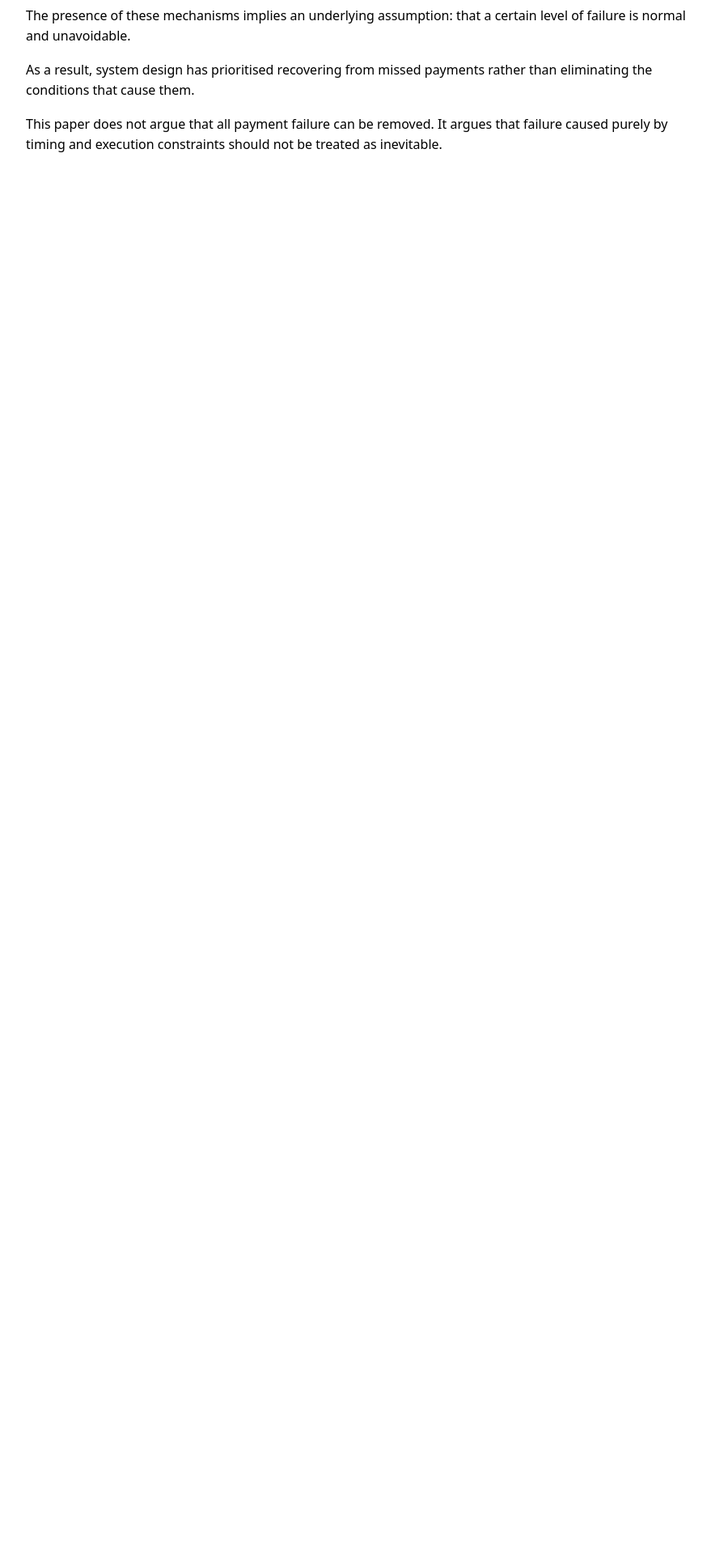
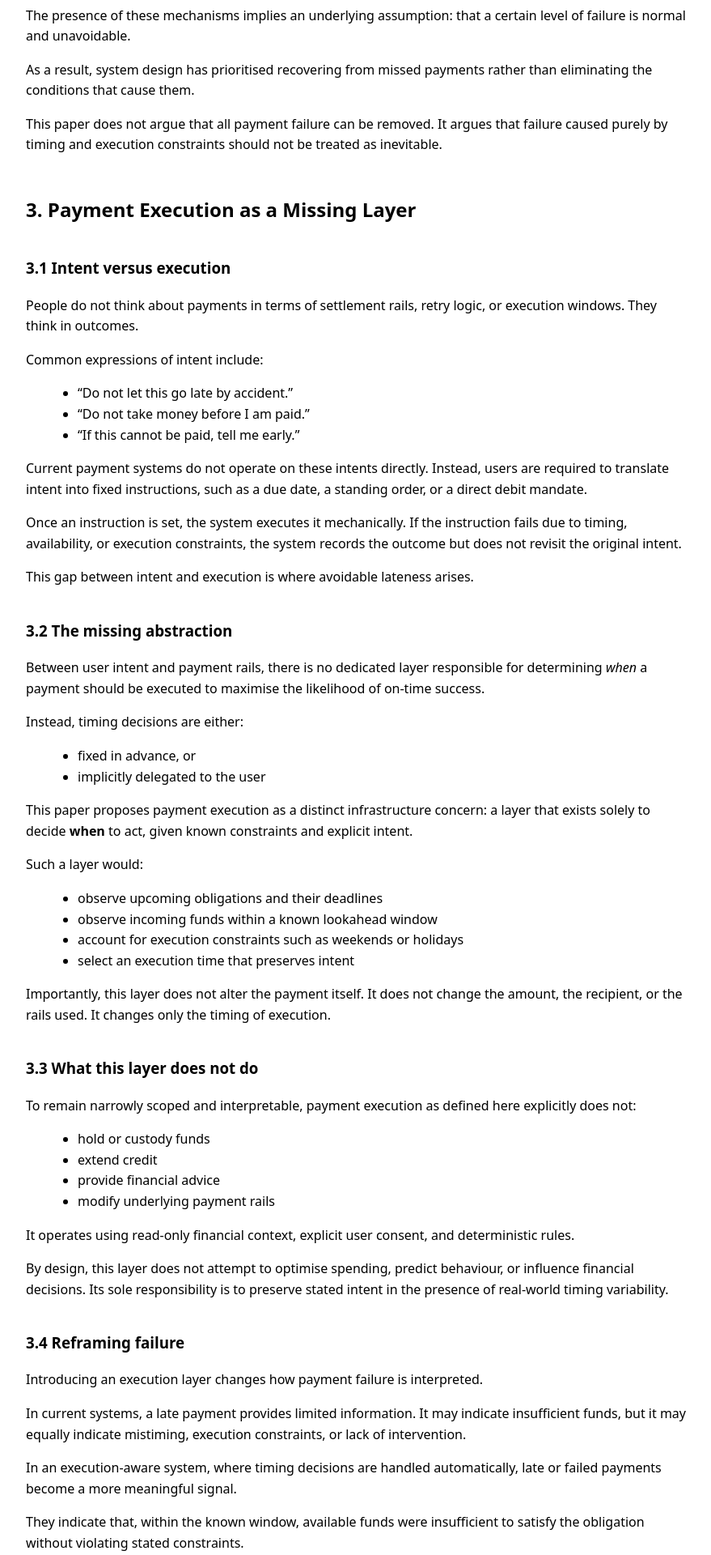
Before and after one commit to tjredstone/payments-execution, a Flask app: page /paper in a window 1280 px wide. Shown: the part 2765-4685 px from the top of the page at 81% size, without its empty margins (8-887 px from the left). Before the commit the page ends 2953 px from the top, so only its background shows below. Run offline with Flask 3, Linux system fonts and the light colour scheme.

Commit message:
Whitepaper section 3

```diff
--- a/templates/paper.html
+++ b/templates/paper.html
@@ -257,6 +257,141 @@
         should not be treated as inevitable.
     </p>
 
+    <!-- SECTION 3 -->
+
+    <h2>3. Payment Execution as a Missing Layer</h2>
+
+    <h3>3.1 Intent versus execution</h3>
+
+    <p>
+        People do not think about payments in terms of settlement rails,
+        retry logic, or execution windows.
+        They think in outcomes.
+    </p>
+
+    <p>
+        Common expressions of intent include:
+    </p>
+
+    <ul>
+        <li>“Do not let this go late by accident.”</li>
+        <li>“Do not take money before I am paid.”</li>
+        <li>“If this cannot be paid, tell me early.”</li>
+    </ul>
+
+    <p>
+        Current payment systems do not operate on these intents directly.
+        Instead, users are required to translate intent into fixed instructions,
+        such as a due date, a standing order, or a direct debit mandate.
+    </p>
+
+    <p>
+        Once an instruction is set, the system executes it mechanically.
+        If the instruction fails due to timing, availability, or execution constraints,
+        the system records the outcome but does not revisit the original intent.
+    </p>
+
+    <p>
+        This gap between intent and execution is where avoidable lateness arises.
+    </p>
+
+    <h3>3.2 The missing abstraction</h3>
+
+    <p>
+        Between user intent and payment rails, there is no dedicated layer
+        responsible for determining <em>when</em> a payment should be executed
+        to maximise the likelihood of on-time success.
+    </p>
+
+    <p>
+        Instead, timing decisions are either:
+    </p>
+
+    <ul>
+        <li>fixed in advance, or</li>
+        <li>implicitly delegated to the user</li>
+    </ul>
+
+    <p>
+        This paper proposes payment execution as a distinct infrastructure concern:
+        a layer that exists solely to decide <strong>when</strong> to act,
+        given known constraints and explicit intent.
+    </p>
+
+    <p>
+        Such a layer would:
+    </p>
+
+    <ul>
+        <li>observe upcoming obligations and their deadlines</li>
+        <li>observe incoming funds within a known lookahead window</li>
+        <li>account for execution constraints such as weekends or holidays</li>
+        <li>select an execution time that preserves intent</li>
+    </ul>
+
+    <p>
+        Importantly, this layer does not alter the payment itself.
+        It does not change the amount, the recipient, or the rails used.
+        It changes only the timing of execution.
+    </p>
+
+    <h3>3.3 What this layer does not do</h3>
+
+    <p>
+        To remain narrowly scoped and interpretable,
+        payment execution as defined here explicitly does not:
+    </p>
+
+    <ul>
+        <li>hold or custody funds</li>
+        <li>extend credit</li>
+        <li>provide financial advice</li>
+        <li>modify underlying payment rails</li>
+    </ul>
+
+    <p>
+        It operates using read-only financial context,
+        explicit user consent, and deterministic rules.
+    </p>
+
+    <p>
+        By design, this layer does not attempt to optimise spending,
+        predict behaviour, or influence financial decisions.
+        Its sole responsibility is to preserve stated intent
+        in the presence of real-world timing variability.
+    </p>
+
+    <h3>3.4 Reframing failure</h3>
+
+    <p>
+        Introducing an execution layer changes how payment failure is interpreted.
+    </p>
+
+    <p>
+        In current systems, a late payment provides limited information.
+        It may indicate insufficient funds, but it may equally indicate
+        mistiming, execution constraints, or lack of intervention.
+    </p>
+
+    <p>
+        In an execution-aware system,
+        where timing decisions are handled automatically,
+        late or failed payments become a more meaningful signal.
+    </p>
+
+    <p>
+        They indicate that, within the known window,
+        available funds were insufficient to satisfy the obligation
+        without violating stated constraints.
+    </p>
+
+    <p>
+        This distinction matters.
+        It allows systems to respond differently to genuine insufficiency
+        versus avoidable execution failure,
+        and to design downstream processes accordingly.
+    </p>
+
 </body>
 
 </html>
```
